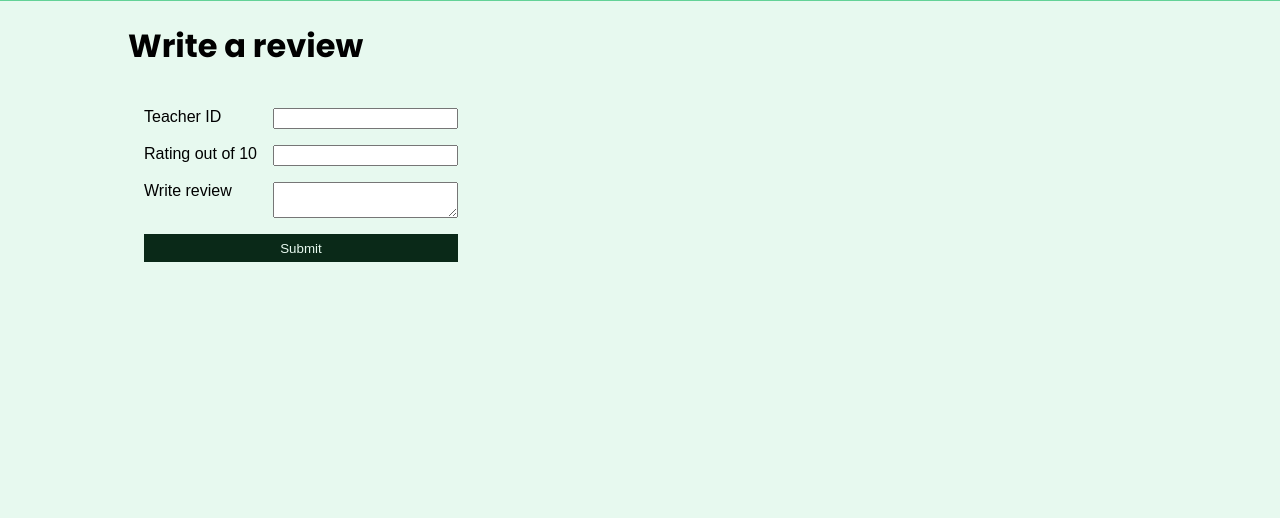
After one commit to Saltssaumure/coursemate, a Django app: page /coursemateapp/student/write-review in a window 1280 px wide. The commit adds this page. Shown: the part 126-644 px from the top of the page. Run offline with Django 3.2, Linux system fonts and the light colour scheme.

Commit message:
Add student's write reviews page

```diff
--- a/CourseMate/coursemateapp/urls.py
+++ b/CourseMate/coursemateapp/urls.py
@@ -9,6 +9,7 @@ urlpatterns = [
     path('teacher/', views.teacher, name='teacher'),
     path('student/', views.student, name='student'),
     path('student/upload-assessment', views.upload, name="upload"),
+    path('student/write-review', views.writereview, name="writereview"),
     path('home/', views.home, name='home'),
     path('sign-up/', views.signup, name='signup'),
 ]
--- a/CourseMate/coursemateapp/views.py
+++ b/CourseMate/coursemateapp/views.py
@@ -22,3 +22,6 @@ def signup(request):
 
 def upload(request):
     return render(request, 'upload.html')
+
+def writereview(request):
+    return render(request, 'writereview.html')
--- a/CourseMate/static/css/base.css
+++ b/CourseMate/static/css/base.css
@@ -36,8 +36,9 @@ form {
     padding: 1em;
 }
 
-    form> {
-        grid-column: 1 / 3
+    form>input[type="submit"] {
+        grid-column: 1 / 3;
+        padding: 0.5em 1em;
     }
 
 body {
--- /dev/null
+++ b/CourseMate/templates/writereview.html
@@ -0,0 +1,27 @@
+{% extends 'base.html' %}
+{% load staticfiles %}
+
+{% block title-block %}
+    Write Review | CourseMate
+{% endblock %}
+
+{% block stylesheet-block %}
+    <link rel="stylesheet" type="text/css" href="{% static 'css/upload.css' %}">
+{% endblock %}
+
+{% block body-block %}
+    <div id="main-container">
+        <h1> Write a review</h1>
+        <form id="review-form">
+            <label for="review-id">Teacher ID</label>
+            <input type="text" id="review-id" name="review-id" required>
+            <label for="review-score">Rating out of 10 </label>
+            <input type="text" id="review-score" name="review-score" required>
+            {% comment %} Slider looks fancy but isn't practical
+            <input type="range" min="0" max="10" step="1" id="review-score" name="review-score" required> {% endcomment %}
+            <label for="review-text">Write review</label>
+            <textarea id="review-text" name="review-text"spellcheck="true"></textarea>
+            <input type="submit" value="Submit" id="review-submit">
+        </form>
+    </div>
+{% endblock %}
```
